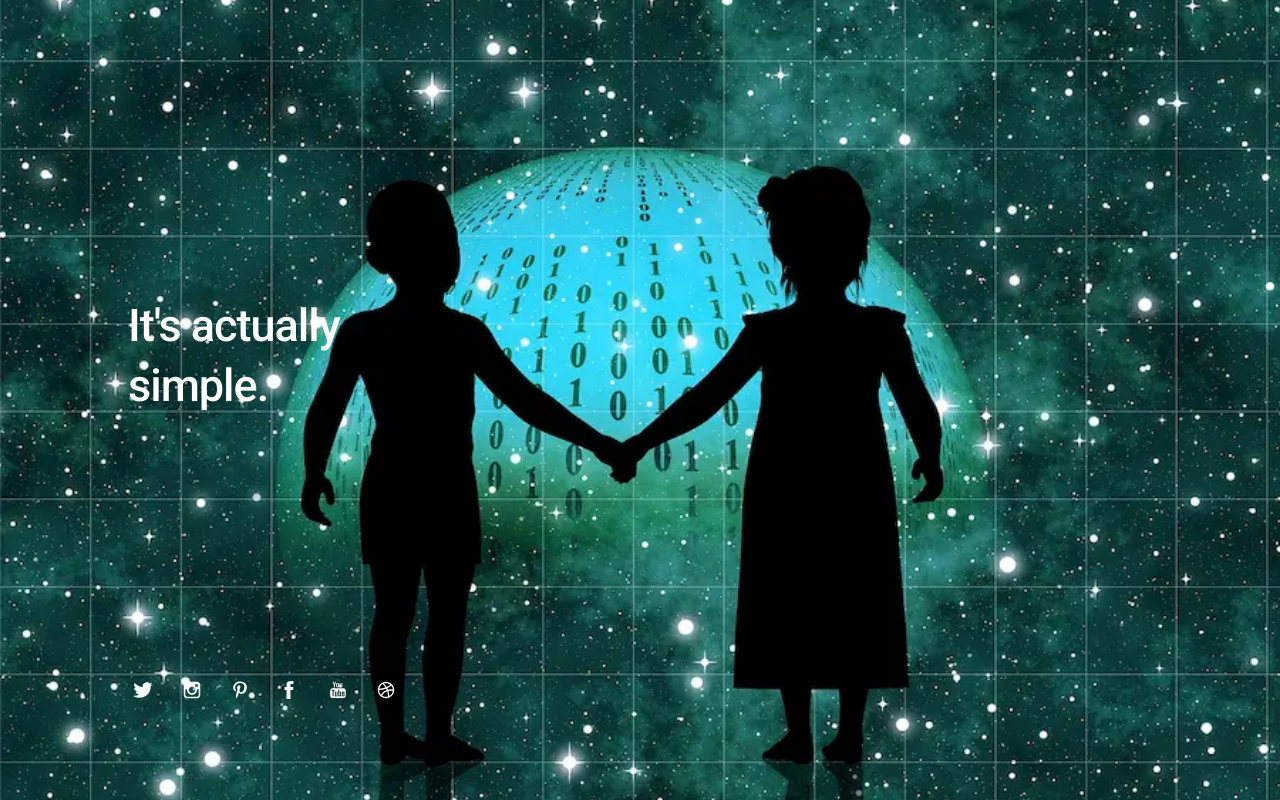
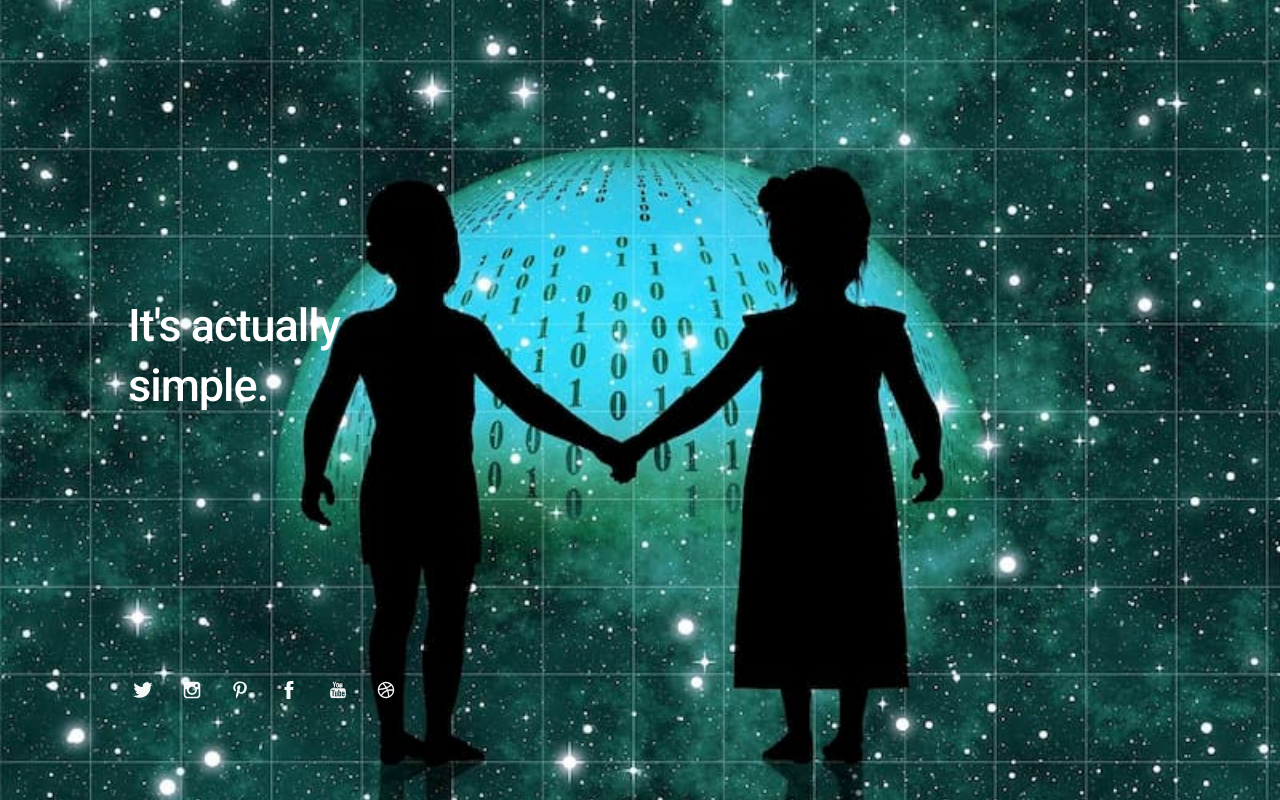
Before and after one commit to codeamazone/codeamazone.github.io, a plain HTML site: page index.html in a window 1280 px wide. Drawn offline with Linux system fonts and the light colour scheme.

Commit message:
changed background image

```diff
--- a/assets/css/me.css
+++ b/assets/css/me.css
@@ -103,7 +103,7 @@ body.page-template-page-fullsingle-me {
   letter-spacing: -0.5px;
   color: #999999;
   color: #fff;
-  background-image: url("../../images/children_code.webp");
+  background-image: url("../../images/children.jpg");
   background-position: center center;
   background-size: cover; }
   body.page-template-page-fullsingle-me p {
```
Also changed, not shown: images/children.jpg (added).
